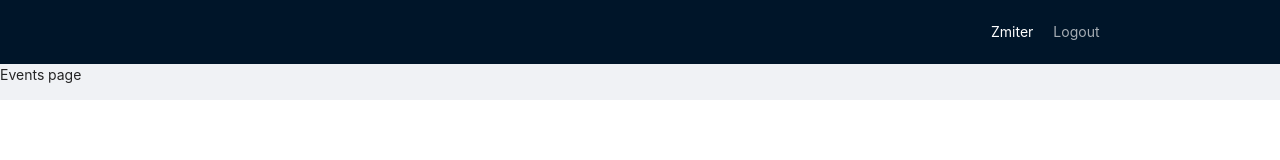
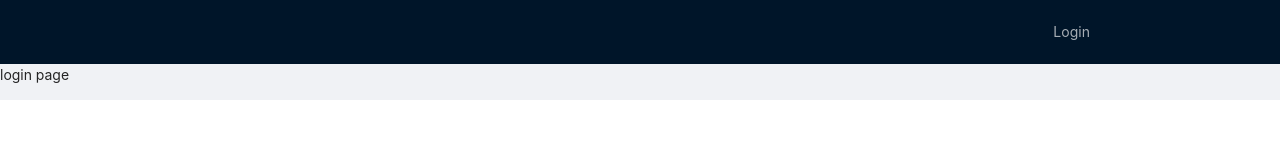
Before and after one commit to Zmiterr/react-task-planner, a React (Create React App) app: page /login in a window 1280 px wide. Before the commit this address led to /. Shown: the top 160 px of the page. Built offline with nearby package versions, Linux system fonts and the light colour scheme.

Commit message:
fix: change naming and selecting state behavior

```diff
--- a/src/components/AppRouter.tsx
+++ b/src/components/AppRouter.tsx
@@ -4,9 +4,9 @@ import {privateRoutes, publicRoutes, RouteNames} from "../router";
 import {useTypedSelector} from "../hooks/useTypedSelector";
 
 const AppRouter:FC = () => {
-    const auth = useTypedSelector(state => state.isAuth);
+    const {isAuth} = useTypedSelector(state => state.auth);
     return (
-        auth?
+        isAuth?
         <Switch>
             {privateRoutes.map(r =>
                 <Route path={r.path} exact={r.exact} component={r.component} key={r.path}/>
--- a/src/components/Navbar.tsx
+++ b/src/components/Navbar.tsx
@@ -7,10 +7,10 @@ import {useTypedSelector} from "../hooks/useTypedSelector";
 
 
 const Navbar:FC = () => {
-    const auth = useTypedSelector(state => state.isAuth);
+    const {isAuth} = useTypedSelector(state => state.auth);
     const router = useHistory()
     return (
-        auth?
+        isAuth?
         <Layout.Header>
             <Row justify="end">
                 <div style={{color: "white"}}>Zmiter</div>
--- a/src/store/reducers/index.ts
+++ b/src/store/reducers/index.ts
@@ -3,7 +3,7 @@ import {store} from "../index";
 import {authReducer} from "./auth/authReducer";
 
 export const rootReducer = combineReducers({
-    isAuth: authReducer
+    auth: authReducer
 })
 
 export type RootState = ReturnType<typeof rootReducer>
```
